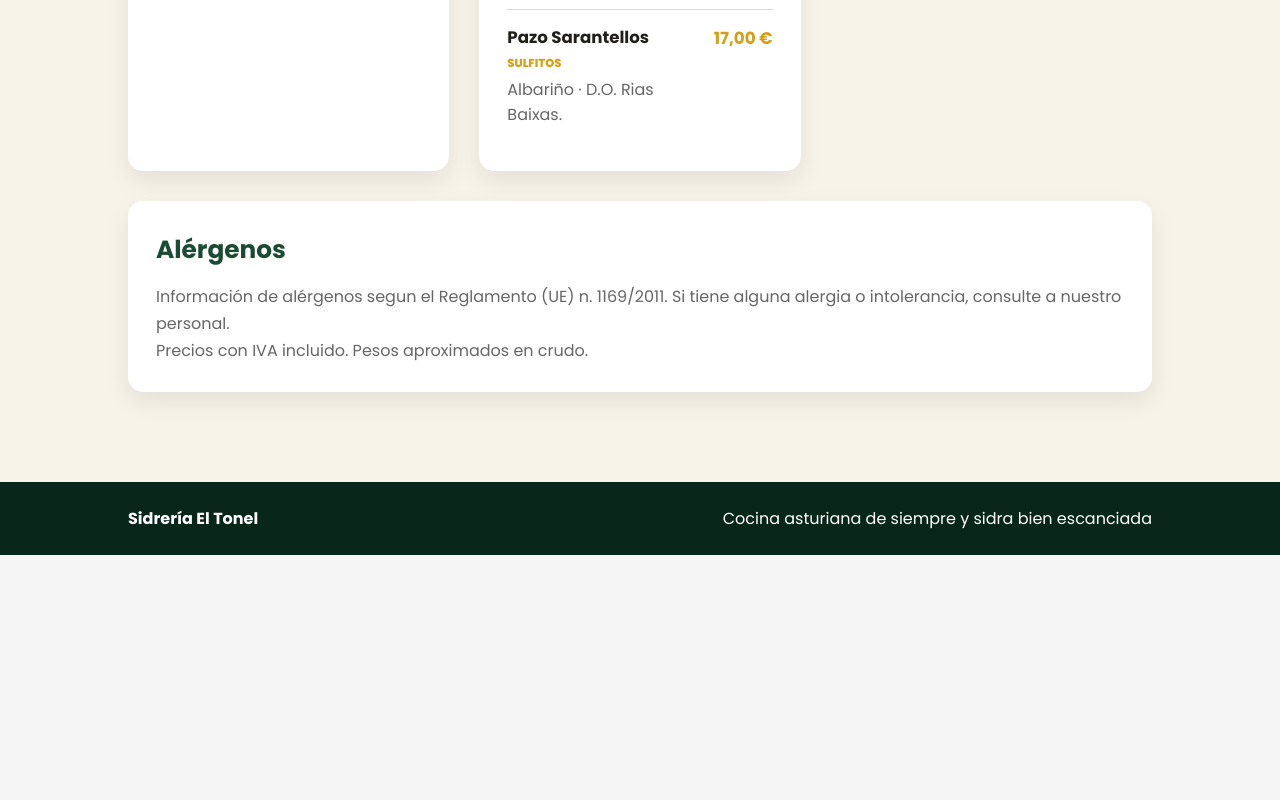
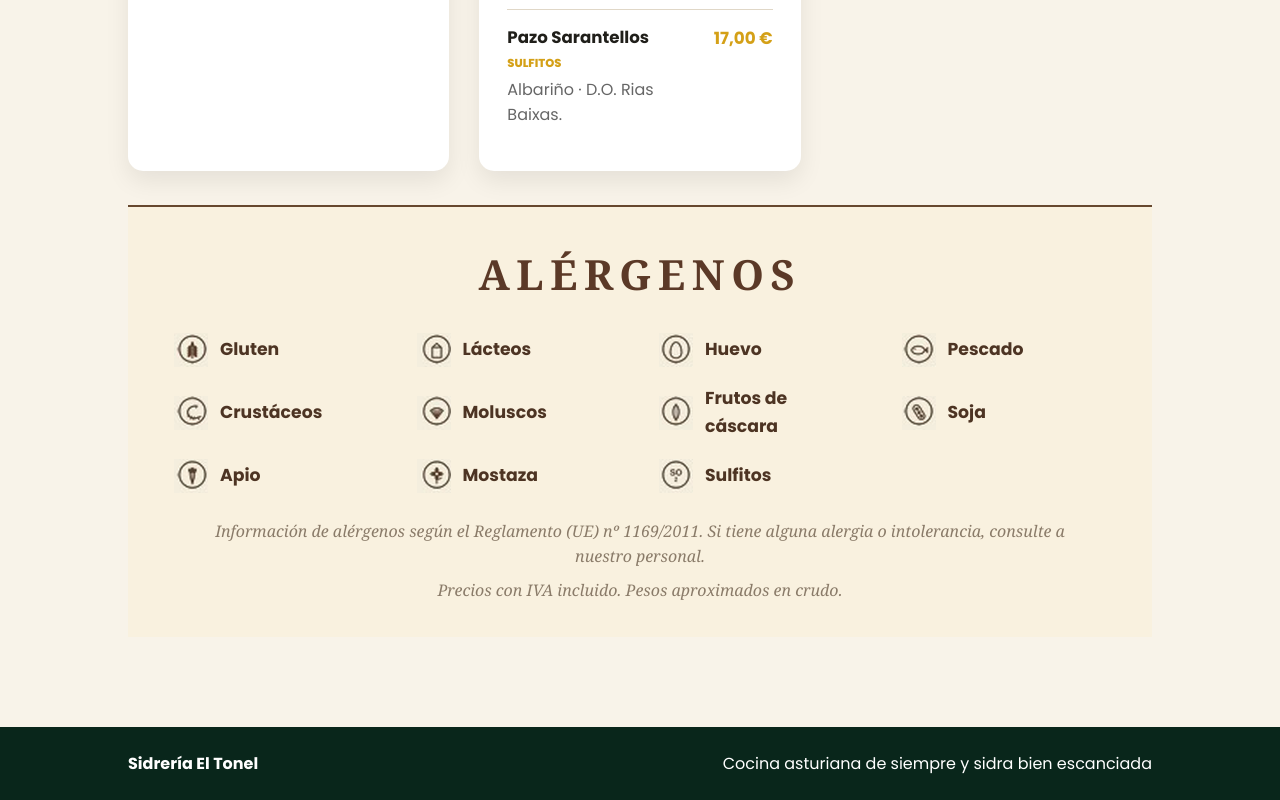
Before and after one commit to sidreriaeltonelweb-maker/sidreria-el-tonel, a plain HTML site: page carta.html in a window 1280 px wide. Shown: the part 5570-6370 px from the top of the page. Before the commit the page ends 6125 px from the top, so only its background shows below. Drawn offline with Linux system fonts and the light colour scheme.

Commit message:
Recuperar leyenda visual de alergenos

```diff
--- a/carta.html
+++ b/carta.html
@@ -181,10 +181,23 @@
         </section>
       </div>
 
-      <aside class="allergens">
-        <h3>Alérgenos</h3>
-        <p>Información de alérgenos segun el Reglamento (UE) n. 1169/2011. Si tiene alguna alergia o intolerancia, consulte a nuestro personal.</p>
-        <p>Precios con IVA incluido. Pesos aproximados en crudo.</p>
+      <aside class="allergens" aria-labelledby="allergens-title">
+        <h3 id="allergens-title">Alérgenos</h3>
+        <div class="allergen-grid" aria-label="Leyenda de alérgenos">
+          <div class="allergen-item"><img src="imagenes/alergenos/gluten.png" alt="" aria-hidden="true"><span>Gluten</span></div>
+          <div class="allergen-item"><img src="imagenes/alergenos/lacteos.png" alt="" aria-hidden="true"><span>Lácteos</span></div>
+          <div class="allergen-item"><img src="imagenes/alergenos/huevo.png" alt="" aria-hidden="true"><span>Huevo</span></div>
+          <div class="allergen-item"><img src="imagenes/alergenos/pescado.png" alt="" aria-hidden="true"><span>Pescado</span></div>
+          <div class="allergen-item"><img src="imagenes/alergenos/crustaceos.png" alt="" aria-hidden="true"><span>Crustáceos</span></div>
+          <div class="allergen-item"><img src="imagenes/alergenos/moluscos.png" alt="" aria-hidden="true"><span>Moluscos</span></div>
+          <div class="allergen-item"><img src="imagenes/alergenos/frutos.png" alt="" aria-hidden="true"><span>Frutos de cáscara</span></div>
+          <div class="allergen-item"><img src="imagenes/alergenos/soja.png" alt="" aria-hidden="true"><span>Soja</span></div>
+          <div class="allergen-item"><img src="imagenes/alergenos/apio.png" alt="" aria-hidden="true"><span>Apio</span></div>
+          <div class="allergen-item"><img src="imagenes/alergenos/mostaza.png" alt="" aria-hidden="true"><span>Mostaza</span></div>
+          <div class="allergen-item"><img src="imagenes/alergenos/sulfitos.png" alt="" aria-hidden="true"><span>Sulfitos</span></div>
+        </div>
+        <p class="allergen-note">Información de alérgenos según el Reglamento (UE) nº 1169/2011. Si tiene alguna alergia o intolerancia, consulte a nuestro personal.</p>
+        <p class="allergen-note">Precios con IVA incluido. Pesos aproximados en crudo.</p>
       </aside>
     </section>
 
--- a/estilos.css
+++ b/estilos.css
@@ -239,8 +239,7 @@ h3 {
 }
 
 .hours-grid article,
-.menu-category,
-.allergens {
+.menu-category {
   border-radius: 15px;
   background: var(--blanco);
   box-shadow: 0 10px 25px rgba(0, 0, 0, 0.08);
@@ -432,13 +431,56 @@ footer {
 }
 
 .allergens {
-  margin-top: 30px;
-  color: #666;
-  line-height: 1.7;
+  margin-top: 34px;
+  padding: 34px clamp(20px, 4vw, 46px);
+  color: #4d3423;
+  line-height: 1.6;
+  text-align: center;
+  background: #f9f1df;
+  border-top: 2px solid #67482f;
 }
 
 .allergens h3 {
-  margin-bottom: 12px;
+  margin-bottom: 26px;
+  color: #5b3927;
+  font-family: Georgia, "Times New Roman", serif;
+  font-size: clamp(1.8rem, 4vw, 2.6rem);
+  letter-spacing: 0.16em;
+  text-transform: uppercase;
+}
+
+.allergen-grid {
+  display: grid;
+  grid-template-columns: repeat(4, minmax(150px, 1fr));
+  gap: 18px 38px;
+  max-width: 980px;
+  margin: 0 auto 26px;
+  text-align: left;
+}
+
+.allergen-item {
+  display: flex;
+  align-items: center;
+  gap: 12px;
+  color: #4d3423;
+  font-family: Georgia, "Times New Roman", serif;
+  font-size: 1.08rem;
+  font-weight: 700;
+}
+
+.allergen-item img {
+  width: 34px;
+  height: 34px;
+  object-fit: contain;
+  flex: 0 0 auto;
+}
+
+.allergen-note {
+  max-width: 900px;
+  margin: 8px auto 0;
+  color: #8a7b69;
+  font-family: Georgia, "Times New Roman", serif;
+  font-style: italic;
 }
 
 @media (max-width: 820px) {
@@ -447,6 +489,11 @@ footer {
     align-items: flex-start;
     flex-direction: column;
     padding: 15px 24px;
+  }
+
+  .allergen-grid {
+    grid-template-columns: repeat(2, minmax(130px, 1fr));
+    gap: 16px 24px;
   }
 
   nav {
@@ -464,6 +511,10 @@ footer {
 
   .section {
     padding: 70px 24px;
+  }
+
+  .allergen-grid {
+    grid-template-columns: 1fr;
   }
 
   .menu-teaser-inner {
```
Also changed, not shown: imagenes/alergenos/apio.png (added), imagenes/alergenos/crustaceos.png (added), imagenes/alergenos/frutos.png (added), imagenes/alergenos/gluten.png (added), imagenes/alergenos/huevo.png (added), imagenes/alergenos/lacteos.png (added), imagenes/alergenos/moluscos.png (added), imagenes/alergenos/mostaza.png (added), imagenes/alergenos/pescado.png (added), imagenes/alergenos/soja.png (added), imagenes/alergenos/sulfitos.png (added).
